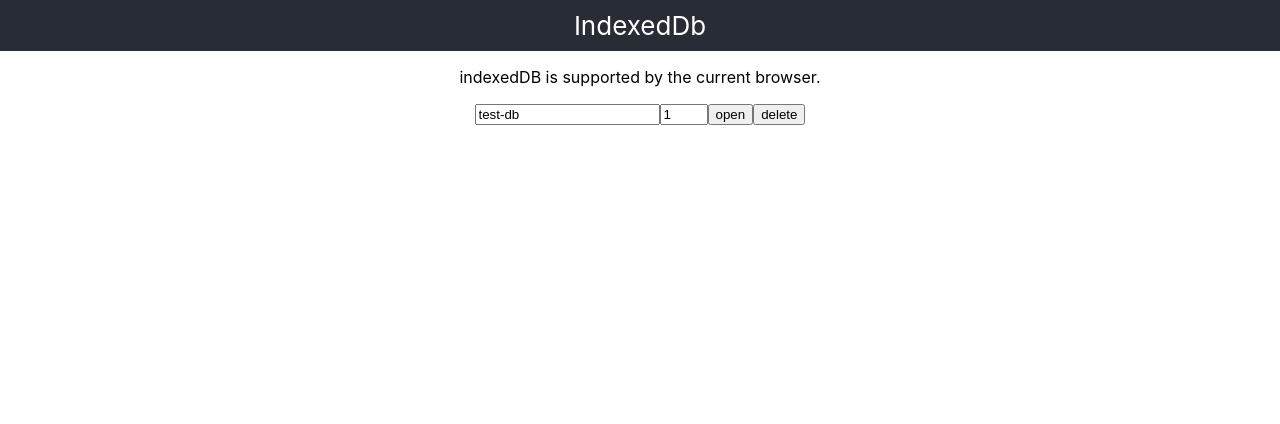
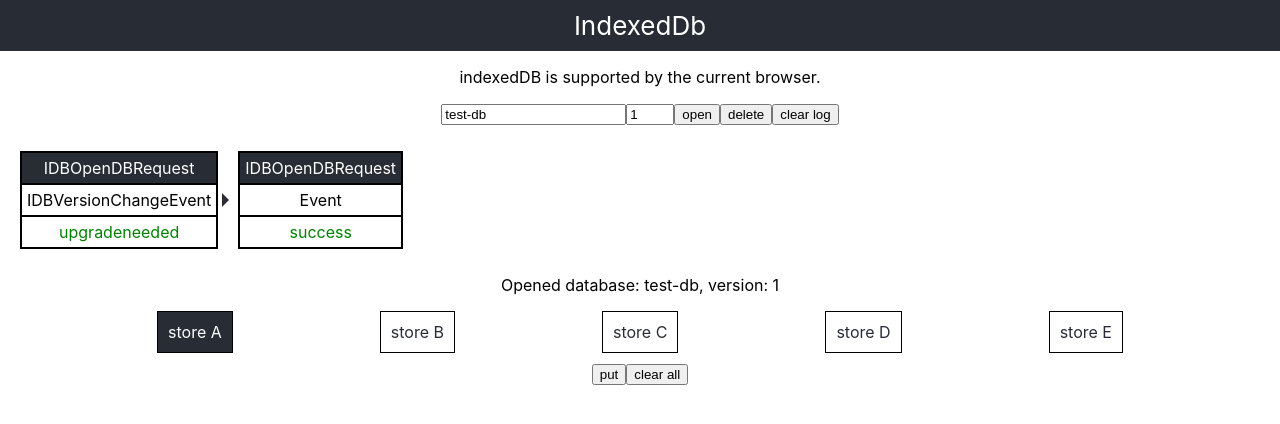
Before and after one commit to bubblecigar/bubblecigar-indexedDB, a React (Create React App) app: page / in a window 1280 px wide. Shown: the top 424 px of the page. Built offline with nearby package versions, Linux system fonts and the light colour scheme.

Commit message:
for demo

```diff
--- a/src/App.js
+++ b/src/App.js
@@ -70,7 +70,7 @@ const EventCardItem = styled.div`
 const EventCard = ({ event }) => {
   return (
     <EventCardStyle>
-      <EventCardItem background={mainColor} color='#fff'>
+      <EventCardItem background={stringifyObject(event).includes('custom') ? 'goldenrod' : mainColor} color='#fff'>
         {stringifyObject(event.target)}
       </EventCardItem>
       <EventCardItem>
@@ -121,16 +121,11 @@ const IDBContext = () => {
           target: idb,
           toString: () => '[object customCloseEvent]'
         })
+        setIdb(null)
       }
     }, [idb, pushEvent]
   )
 
-  const onNameChange = e => {
-    setName(e.target.value)
-  }
-  const onVersionChange = e => {
-    setVersion(e.target.value)
-  }
   const onOpen = e => {
     const openRequest = window.indexedDB.open(name, version)
     openRequest.addEventListener('success', e => {
@@ -141,6 +136,7 @@ const IDBContext = () => {
           target: idb,
           toString: () => '[object customCloseEvent]'
         })
+        setIdb(null)
       }
       setIdb(e.currentTarget.result)
       pushEvent(e)
@@ -150,43 +146,67 @@ const IDBContext = () => {
     })
     openRequest.addEventListener('upgradeneeded', e => {
       pushEvent(e)
+      const idb = e.target.result
+      const stores = ['store A', 'store B', 'store C', 'store D', 'store E']
+      stores.forEach(
+        store => {
+          if (!idb.objectStoreNames.contains(store)) {
+            idb.createObjectStore(store, { keyPath: 'id' })
+          }
+        }
+      )
     })
     openRequest.addEventListener('blocked', e => {
-      console.log('e:', e)
       pushEvent(e)
       idb && idb.close() && pushEvent({
         type: 'close',
         target: idb,
         toString: () => '[object customCloseEvent]'
       })
+      setIdb(null)
     })
+  }
+
+  const clearEventLog = () => {
+    eventQueueRef.current = []
+    syncQueue()
   }
 
   const onDelete = e => {
     const deleteRequest = window.indexedDB.deleteDatabase(name)
     deleteRequest.addEventListener('success', e => {
       pushEvent(e)
+      setIdb(null)
     })
     deleteRequest.addEventListener('error', e => {
       pushEvent(e)
     })
   }
 
+  const openBtnRef = React.useCallback(
+    ref => {
+      if (ref) {
+        ref.click()
+      }
+    }, []
+  )
+
   return (
     <>
       <p>
         <input
           placeholder='database name'
-          value={name} onChange={onNameChange}
+          value={name} onChange={e => setName(e.target.value)}
         />
         <input
           style={{ width: '40px' }}
           placeholder='version'
           type='number' min={1}
-          value={version} onChange={onVersionChange}
+          value={version} onChange={e => setVersion(e.target.value)}
         />
-        <button onClick={onOpen}>open</button>
+        <button ref={openBtnRef} onClick={onOpen}>open</button>
         <button onClick={onDelete}>delete</button>
+        <button onClick={clearEventLog}>clear log</button>
       </p>
       <EventCardContainer>
         {
@@ -202,6 +222,192 @@ const IDBContext = () => {
           </p>
         )
       }
+      {idb && <ObjectStore idb={idb} />}
+    </>
+  )
+}
+
+const FlexRow = styled.div`
+  display: flex;
+  flex-flow: row wrap;
+  justify-content: space-evenly;
+  align-items: center;
+  margin: 10px;
+  max-width: 100%;
+`
+const SelectableCard = styled.div`
+  border: 1px solid black;
+  padding: 10px;
+  background-color: ${props => props.selected ? mainColor : 'white'};
+  color: ${props => props.selected ? 'white' : mainColor};
+`
+const ObjectStore = ({ idb }) => {
+  const stores = React.useMemo(
+    () => {
+      const stores = []
+      for (let i = 0; i < idb.objectStoreNames.length; i++) {
+        stores.push(idb.objectStoreNames[i])
+      }
+      return stores
+    }, [idb]
+  )
+  const [store, setStore] = React.useState('store A')
+
+  return (
+    <>
+      <FlexRow>
+        {
+          stores.map(
+            s => (
+              <SelectableCard
+                key={s}
+                onClick={() => setStore(s)}
+                selected={s === store}
+              >
+                {s}
+              </SelectableCard>
+            )
+          )
+        }
+      </FlexRow>
+      {store && <Transaction idb={idb} store={store} />}
+    </>
+  )
+}
+
+const Transaction = ({ idb, store }) => {
+  const rollItem = () => {
+    return ({
+      id: Math.random().toFixed(2),
+      name: Math.random().toFixed(2)
+    })
+  }
+
+  const put = (store, item) => {
+    const transaction = idb.transaction(store, 'readwrite')
+
+    const objectStore = transaction.objectStore(store)
+    const request = objectStore.put(item)
+    request.onsuccess = () => console.log(request.result)
+    request.onerror = () => console.log(request.result)
+
+    transaction.oncomplete = () => {
+      readStore(store)
+    }
+  }
+
+  const [values, setValues] = React.useState([])
+  const readStore = React.useCallback(
+    store => new Promise(
+      (resolve, reject) => {
+        const transaction = idb.transaction(store, 'readonly')
+        const objectStore = transaction.objectStore(store)
+        const request = objectStore.getAllKeys()
+        request.onsuccess = e => {
+          resolve([...e.target.result])
+        }
+      }
+    ).then(
+      keys => new Promise(
+        (resolve, reject) => {
+          if (keys.length === 0) {
+            resolve([])
+          }
+          const values = []
+          for (let i = 0; i < keys.length; i++) {
+            const transaction = idb.transaction(store, 'readonly')
+            const objectStore = transaction.objectStore(store)
+            const request = objectStore.get(keys[i])
+            request.onsuccess = e => {
+              values.push(e.target.result)
+              if (values.length === keys.length) {
+                resolve(values)
+              }
+            }
+          }
+        }
+      ).then(
+        values => setValues(values)
+      )
+    ), [idb]
+  )
+
+  React.useEffect(
+    () => {
+      setValues([])
+    }, [store]
+  )
+  React.useEffect(
+    () => {
+      readStore(store)
+    }, [idb, store, readStore]
+  )
+
+  const deleteItem = (store, key) => {
+    const transaction = idb.transaction(store, 'readwrite')
+    const objectStore = transaction.objectStore(store)
+    const request = objectStore.delete(key)
+    request.onsuccess = () => console.log(request.result)
+    request.onerror = () => console.log(request.result)
+    transaction.oncomplete = () => {
+      readStore(store)
+    }
+  }
+
+  const clearStore = store => {
+    const transaction = idb.transaction(store, 'readwrite')
+    const objectStore = transaction.objectStore(store)
+    const request = objectStore.clear()
+    request.onsuccess = () => console.log(request.result)
+    request.onerror = () => console.log(request.result)
+    transaction.oncomplete = () => {
+      readStore(store)
+    }
+  }
+
+  return (
+    <div>
+      <button onClick={() => put(store, rollItem())}>put</button>
+      <button onClick={() => { clearStore(store) }}>clear all</button>
+      <EventCardContainer>
+        {
+          values.map(
+            value => (
+              <ItemCardStyle key={value.id} onClick={() => { deleteItem(store, value.id) }}>
+                <ItemCard
+                  item={value}
+                />
+              </ItemCardStyle>
+            )
+          )
+        }
+      </EventCardContainer>
+    </div>
+  )
+}
+
+const ItemCardStyle = styled.div`
+  margin: 10px;
+  border: 1px solid black;
+
+  > div {
+    padding: 8px;
+  }
+
+  > div:first-child {
+    background-color: ${mainColor};
+    color: white;
+  }
+`
+const ItemCard = ({ item }) => {
+  return (
+    <>
+      <div>
+        {item.id}
+      </div>
+      <div>
+        {item.name}
+      </div>
     </>
   )
 }
```
